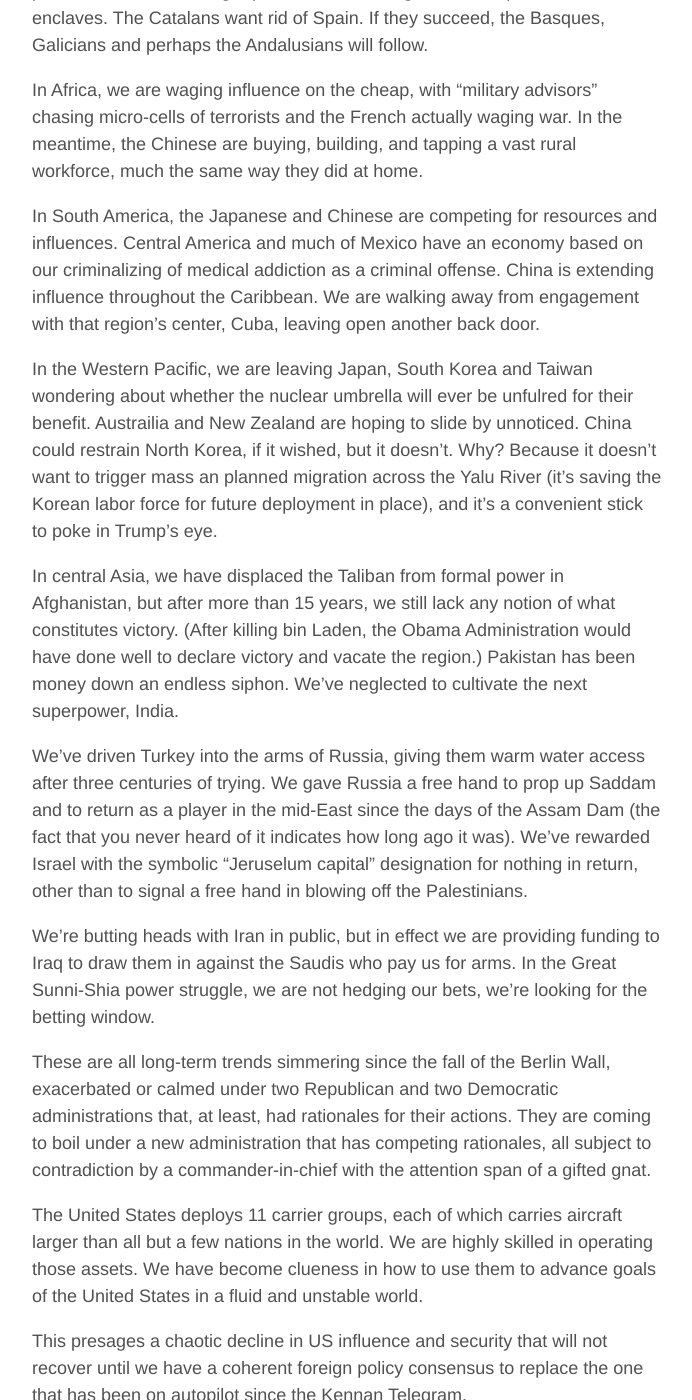
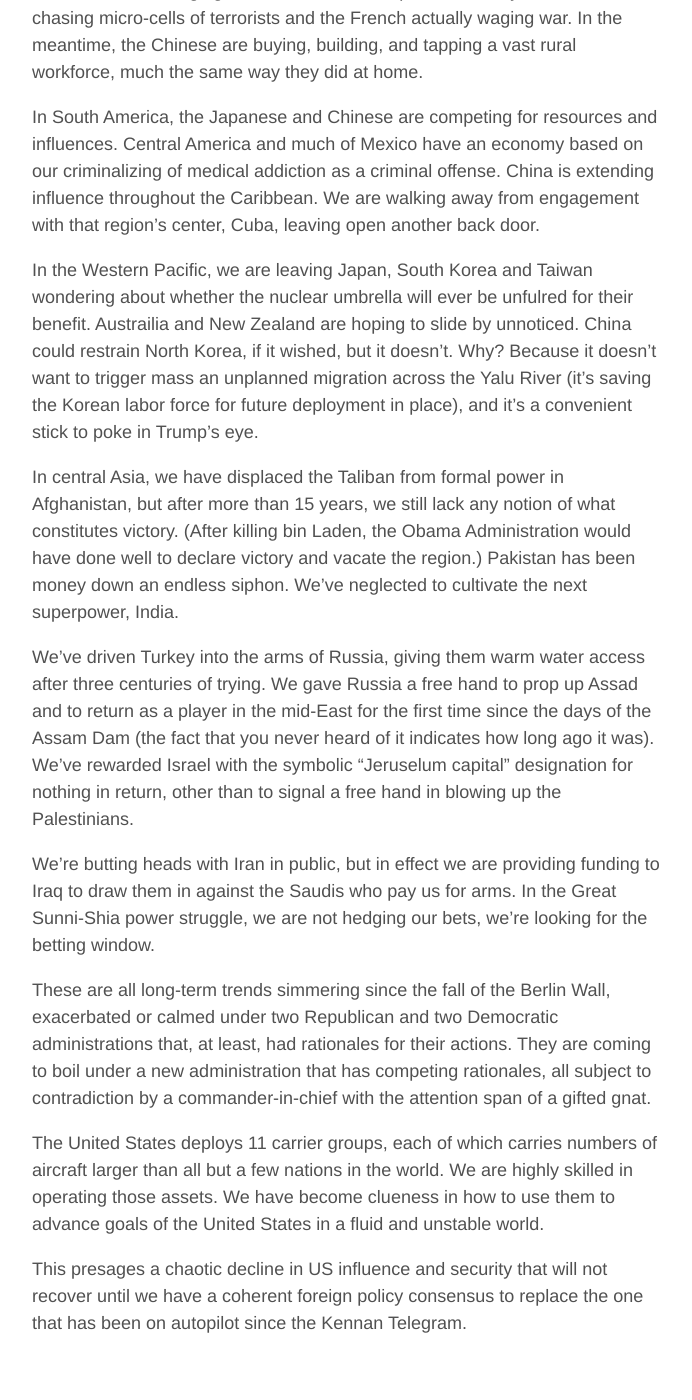
Before and after one commit to technocrat/marlow.github.io, a Jekyll site: the page built from _posts/2018-01-12-enough.md, in a window 1280 px wide and 1400 px high, scrolled down 1446 px. Shown: the whole window, without its empty margins (293-985 px from the left). Built offline with Jekyll 4.4.1, drawn with Linux system fonts in a browser that asks for light colours; our own code applies the rules of GitHub Pages for plain Markdown files; some of the changed text lies outside the part shown.

Commit message:
Edit to remove header, correct typos

```diff
--- a/_posts/2018-01-12-enough.md
+++ b/_posts/2018-01-12-enough.md
@@ -20,22 +14,22 @@
 
 We are threatening to blow up the North American economy to get better deals from Canada and Mexico. Presumably, we will pay less for maple syrup and avocados and more for cars and car parts and they will pay more for HBO.
 
-NATO was founded "to keep the Americans in, the Russians out and the Germans down." The Americans remain (often in the same Wehrmacht bases they shot up 72 years ago), the Germans are calling the economic shots in Western Europe, the Russians are nibbling away at their western borders, the Brits finally woke up that without Empire they don't really like each other very much and are crawly back across the Channel like beaten horses. The **Danes** are rediscovering their ethnic based nationality. They were useful, those Soviets, in creating Camp Granada. Without them, it's just European power politics as usual with larger powers encroaching on smaller powers with ethnic enclaves. The Catalans want rid of Spain. If they succeed, the Basques, Galicians and perhaps the Andalusians will follow.
+NATO was founded "to keep the Americans in, the Russians out and the Germans down." The Americans remain (often in the same Wehrmacht bases they shot up 72 years ago), the Germans are calling the economic shots in Western Europe, the Russians are nibbling away at their western borders, the Brits finally woke up that without Empire they don't really like Europe very much and are crawly back across the Channel like beaten horses. The **Danes** are rediscovering their ethnic based nationality. They were useful, those Soviets, in creating Camp Granada. Without them, it's just European power politics as usual with larger powers encroaching on smaller powers with ethnic enclaves. The Catalans want rid of Spain. If they succeed, the Basques, Galicians and perhaps the Andalusians will follow.
 
 In Africa, we are waging influence on the cheap, with "military advisors" chasing micro-cells of terrorists and the French actually waging war. In the meantime, the Chinese are buying, building, and tapping a vast rural workforce, much the same way they did at home.
 
 In South America, the Japanese and Chinese are competing for resources and influences. Central America and much of Mexico have an economy based on our criminalizing of medical addiction as a criminal offense. China is extending influence throughout the Caribbean. We are walking away from engagement with that region's center, Cuba, leaving open another back door.
 
-In the Western Pacific, we are leaving Japan, South Korea and Taiwan wondering about whether the nuclear umbrella will ever be unfulred for their benefit. Austrailia and New Zealand are hoping to slide by unnoticed. China could restrain North Korea, if it wished, but it doesn't. Why?  Because it doesn't want to trigger mass an planned migration across the Yalu River (it's saving the Korean labor force for future deployment in place), and it's a convenient stick to poke in Trump's eye.
+In the Western Pacific, we are leaving Japan, South Korea and Taiwan wondering about whether the nuclear umbrella will ever be unfulred for their benefit. Austrailia and New Zealand are hoping to slide by unnoticed. China could restrain North Korea, if it wished, but it doesn't. Why?  Because it doesn't want to trigger mass an unplanned migration across the Yalu River (it's saving the Korean labor force for future deployment in place), and it's a convenient stick to poke in Trump's eye.
 
 In central Asia, we have displaced the Taliban from formal power in Afghanistan, but after more than 15 years, we still lack any notion of what constitutes victory. (After killing bin Laden, the Obama Administration would have done well to declare victory and vacate the region.) Pakistan has been money down an endless siphon. We've neglected to cultivate the next superpower, India.
 
-We've driven Turkey into the arms of Russia, giving them warm water access after three centuries of trying. We gave Russia a free hand to prop up Saddam and to return as a player in the mid-East since the days of the Assam Dam (the fact that you never heard of it indicates how long ago it was). We've rewarded Israel with the symbolic "Jeruselum capital" designation for nothing in return, other than to signal a free hand in blowing off the Palestinians.
+We've driven Turkey into the arms of Russia, giving them warm water access after three centuries of trying. We gave Russia a free hand to prop up Assad and to return as a player in the mid-East for the first time since the days of the Assam Dam (the fact that you never heard of it indicates how long ago it was). We've rewarded Israel with the symbolic "Jeruselum capital" designation for nothing in return, other than to signal a free hand in blowing up the Palestinians.
 
 We're butting heads with Iran in public, but in effect we are providing funding to Iraq to draw them in against the Saudis who pay us for arms. In the Great Sunni-Shia power struggle, we are not hedging our bets, we're looking for the betting window.
 
 These are all long-term trends simmering since the fall of the Berlin Wall, exacerbated or calmed under two Republican and two Democratic administrations that, at least, had rationales for their actions. They are coming to boil under a new administration that has competing rationales, all subject to contradiction by a commander-in-chief with the attention span of a gifted gnat.
 
-The United States deploys 11 carrier groups, each of which carries aircraft larger than all but a few nations in the world. We are highly skilled in operating those assets. We have become clueness in how to use them to advance goals of the United States in a fluid and unstable world.
+The United States deploys 11 carrier groups, each of which carries numbers of aircraft larger than all but a few nations in the world. We are highly skilled in operating those assets. We have become clueness in how to use them to advance goals of the United States in a fluid and unstable world.
 
 This presages a chaotic decline in US influence and security that will not recover until we have a coherent foreign policy consensus to replace the one that has been on autopilot since the Kennan Telegram.
```
Also changed, not shown: other parts of _posts/2018-01-12-enough.md (+0 -6 lines).
